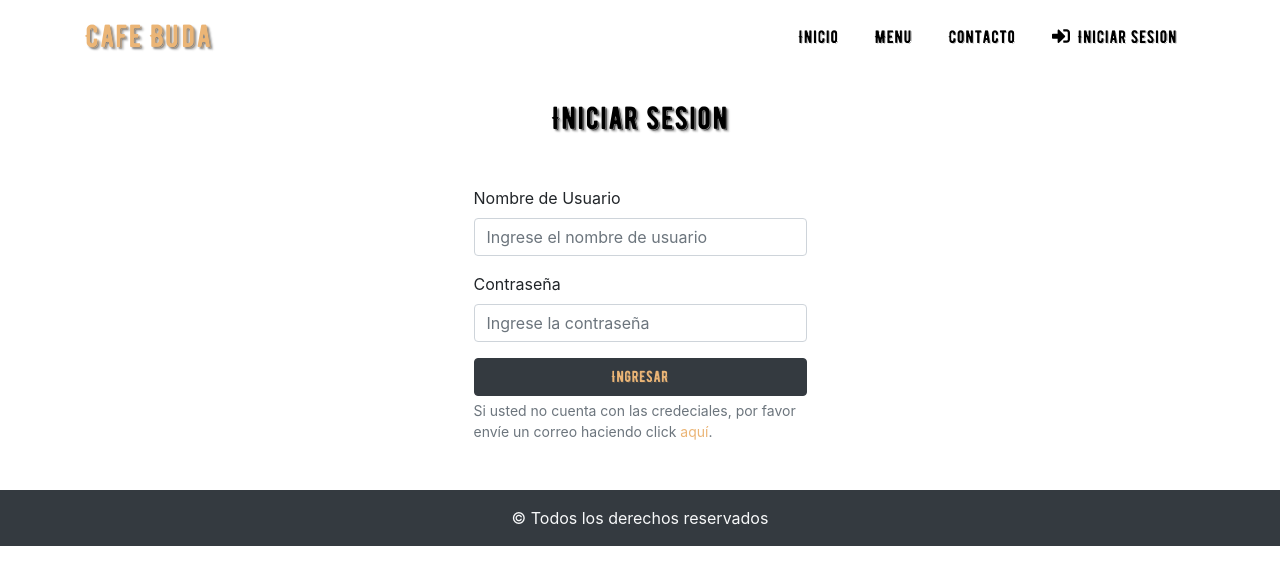
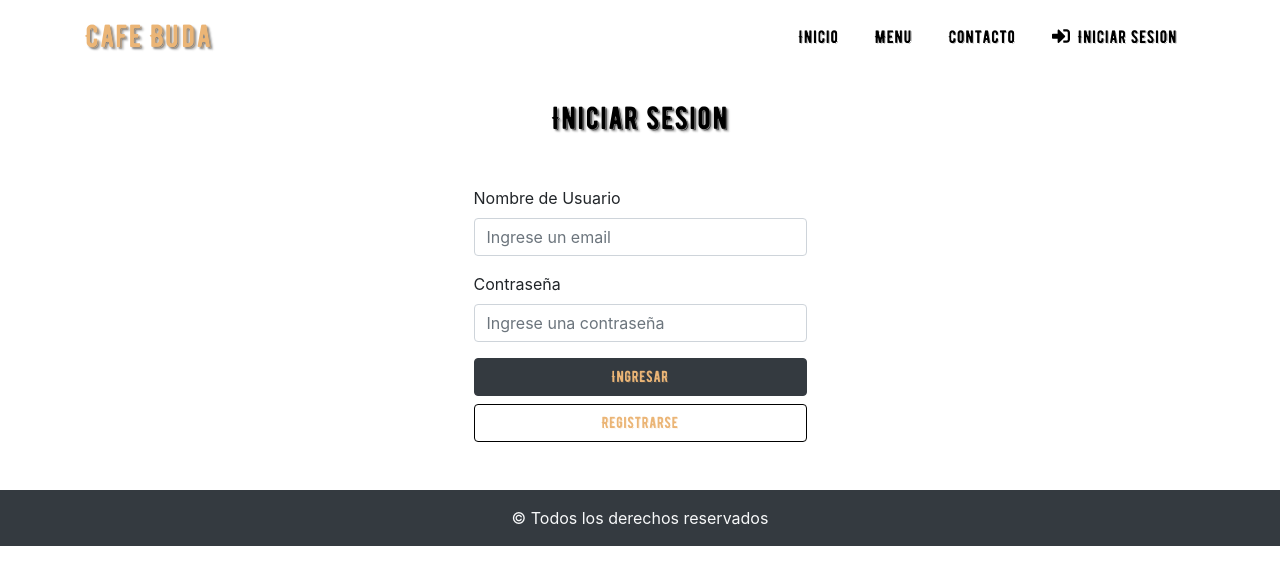
Before and after one commit to emilioh93/crudbasico, a React (Create React App) app: page /admin in a window 1280 px wide. Shown: the top 584 px of the page. Built offline with nearby package versions, Linux system fonts and the light colour scheme; no server answers.

Commit message:
agreguè funcionalidad para registrar usuarios

```diff
--- a/package.json
+++ b/package.json
@@ -10,6 +10,8 @@
     "@testing-library/react": "^11.2.6",
     "@testing-library/user-event": "^12.8.3",
     "bootstrap": "^4.6.0",
+    "firebase": "^8.7.1",
+    "firebaseui": "^4.8.1",
     "react": "^17.0.2",
     "react-bootstrap": "^1.5.2",
     "react-dom": "^17.0.2",
--- a/src/App.css
+++ b/src/App.css
@@ -127,6 +127,14 @@ a,
     margin: 0 auto;
 }
 
+#btnRegistro {
+    border-color: var(--third-color);
+}
+
+#btnRegistro:hover {
+    background-color: var(--third-color);
+}
+
 
 /* -------------------------------------------------------------------------- */
 
--- a/src/App.js
+++ b/src/App.js
@@ -15,9 +15,6 @@ import Login from "./components/Login";
 function App() {
   const URL = process.env.REACT_APP_API_URL;
   const [productos, setProductos] = useState([]);
-  const [username, setUsername] = useState("");
-  const [password, setPassword] = useState("");
-  const [login, setLogin] = useState(false);
 
   useEffect(() => {
     // Llamar a la API
@@ -41,7 +38,7 @@ function App() {
 
   return (
     <Router>
-      <Navegacion login={login} setLogin={setLogin}></Navegacion>
+      <Navegacion></Navegacion>
       <Switch>
         <Route exact path="/">
           <Inicio></Inicio>
@@ -51,14 +48,7 @@ function App() {
           <Menu productos={productos} consultarAPI={consultarAPI}></Menu>
         </Route>
         <Route exact path="/admin">
-          <Login
-            username={username}
-            setUsername={setUsername}
-            password={password}
-            setPassword={setPassword}
-            login={login}
-            setLogin={setLogin}
-          ></Login>
+          <Login></Login>
         </Route>
         <Route exact path="/productos">
           <ListarProductos
--- a/src/components/Login.js
+++ b/src/components/Login.js
@@ -1,30 +1,37 @@
-import React from "react";
-import { Container, Form, Button } from "react-bootstrap";
+import React, { useState } from "react";
+import { Container, Form, Button, Alert } from "react-bootstrap";
 import { useHistory } from "react-router-dom";
 import Swal from "sweetalert2";
+import { auth } from "../firebaseconfig";
 
-const Login = (props) => {
+const Login = () => {
+  const [email, setEmail] = useState("");
+  const [pass, setPass] = useState("");
+  const [msjError, setMsjError] = useState(null);
   let history = useHistory();
   //   TODO: crear credenciales en el backend y sustituir los strings condicionales
-  const handleSubmit = (e) => {
+  const RegistrarUsuario = (e) => {
     e.preventDefault();
-    if (props.username === "admin" && props.password === "1234") {
-      Swal.fire(
-        "Credenciales correctas",
-        "Redirigiendo a página de administrador...",
-        "success"
-      ).then(() => {
-        props.setLogin(true);
+
+    auth
+      .createUserWithEmailAndPassword(email, pass)
+      .then(() => {
+        Swal.fire(
+          "Usuario registrado",
+          "Redirigiendo a página de administrador...",
+          "success"
+        );
         history.push("/productos");
+      })
+      .catch((error) => {
+        console.log("🚀 ~ file: Login.js ~ line 27 ~ RegistrarUsuario ~ error", error)
+        if (error.code == "auth/invalid-email") {
+          setMsjError("Formato de email incorrecto");
+        }
+        if (error.code == "auth/weak-password") {
+          setMsjError("La contraseña debe tener por lo menos 6 caracteres");
+        }
       });
-    } else {
-      Swal.fire({
-        icon: "error",
-        title: "Credenciales incorrectas",
-        footer:
-          '<a href="mailto:emiliohurtado1@gmail.com">Solicite las credenciales haciendo click aquí</a>',
-      });
-    }
   };
 
   return (
@@ -34,33 +41,47 @@ const Login = (props) => {
         <Form.Group className="mb-3" controlId="formBasicEmail">
           <Form.Label>Nombre de Usuario</Form.Label>
           <Form.Control
-            type="text"
-            placeholder="Ingrese el nombre de usuario"
+            type="email"
+            placeholder="Ingrese un email"
             required
-            onChange={(e) => props.setUsername(e.target.value)}
+            onChange={(e) => setEmail(e.target.value)}
           />
         </Form.Group>
         <Form.Group className="mb-3" controlId="formBasicPassword">
           <Form.Label>Contraseña</Form.Label>
           <Form.Control
             type="password"
-            placeholder="Ingrese la contraseña"
+            placeholder="Ingrese una contraseña"
             required
-            onChange={(e) => props.setPassword(e.target.value)}
+            onChange={(e) => setPass(e.target.value)}
           />
         </Form.Group>
+        {msjError != null ? (
+          <Alert variant="danger">{msjError}</Alert>
+        ) : (
+          <span></span>
+        )}
         <Button
           variant="dark"
           type="submit"
           className="w-100"
-          onClick={handleSubmit}
+          // onClick={handleSubmit}
         >
           Ingresar
         </Button>
-        <Form.Text className="text-muted">
+        <Button
+          id="btnRegistro"
+          variant="white"
+          type="submit"
+          className="mt-2 w-100"
+          onClick={RegistrarUsuario}
+        >
+          Registrarse
+        </Button>
+        {/* <Form.Text className="text-muted">
           Si usted no cuenta con las credeciales, por favor envíe un correo
           haciendo click <a href="mailto:emiliohurtado1@gmail.com">aquí</a>.
-        </Form.Text>
+        </Form.Text> */}
       </Form>
     </Container>
   );
--- /dev/null
+++ b/src/firebaseconfig.js
@@ -0,0 +1,17 @@
+import firebase from "firebase";
+import "firebase/auth";
+
+const firebaseConfig = {
+  apiKey: "AIzaSyBxVao6FXEoJY3Hbz_5uoALpzF_NMNbTwg",
+  authDomain: "crud-cafeteria.firebaseapp.com",
+  projectId: "crud-cafeteria",
+  storageBucket: "crud-cafeteria.appspot.com",
+  messagingSenderId: "948196076949",
+  appId: "1:948196076949:web:1e884873787fa757b59a9c",
+  measurementId: "G-7Q7JEYDRDP",
+};
+// Initialize Firebase
+const fire = firebase.initializeApp(firebaseConfig);
+const fireAnalytics = firebase.analytics();
+const auth = fire.auth();
+export { auth };
```
Also changed, not shown: 1 other file (tests, documents, lock files or other folders).
